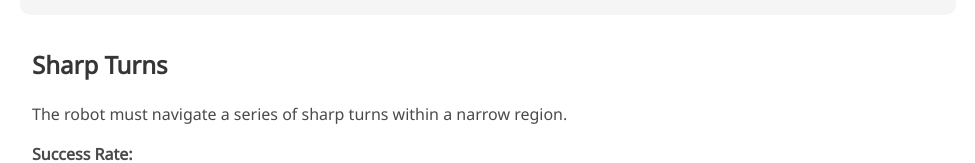
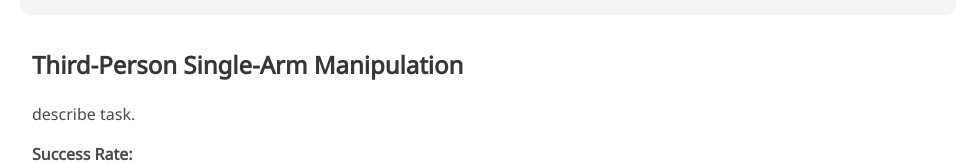
Before and after one commit to crossformer/crossformer.github.io, a plain HTML site: page index.html in a window 1280 px wide. Shown: the part 7251-7414 px from the top of the page, without its empty margins (152-1127 px from the left). Drawn offline with nearby package versions, Linux system fonts and the light colour scheme; some icons are missing; a web font is replaced by a local one.

Commit message:
remove for now

```diff
--- a/index.html
+++ b/index.html
@@ -335,7 +335,7 @@
         <!-- Obstacle Avoidance. -->
 
         <!-- Sharp Turns -->
-        <h3 class="title is-4">Sharp Turns</h3>
+        <!-- <h3 class="title is-4">Sharp Turns</h3>
         <div class="content has-text-justified">
           <p>
             The robot must navigate a series of sharp turns within a narrow region.
@@ -356,7 +356,7 @@
             </video>
           </div>
         </div>
-        <br/>
+        <br/> -->
         <!--/ Sharp Turns. -->
 
         <!-- Manipulation -->
```
